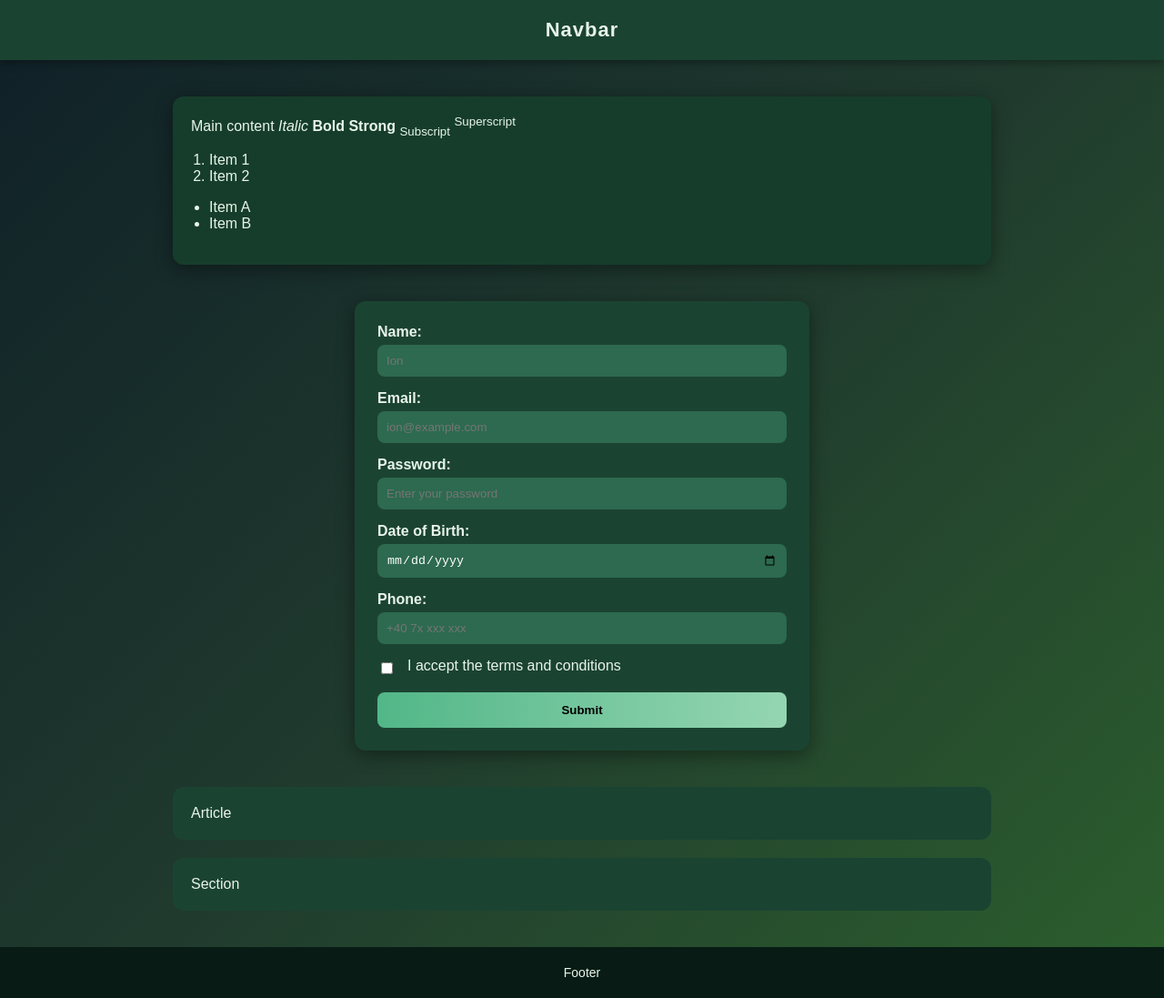
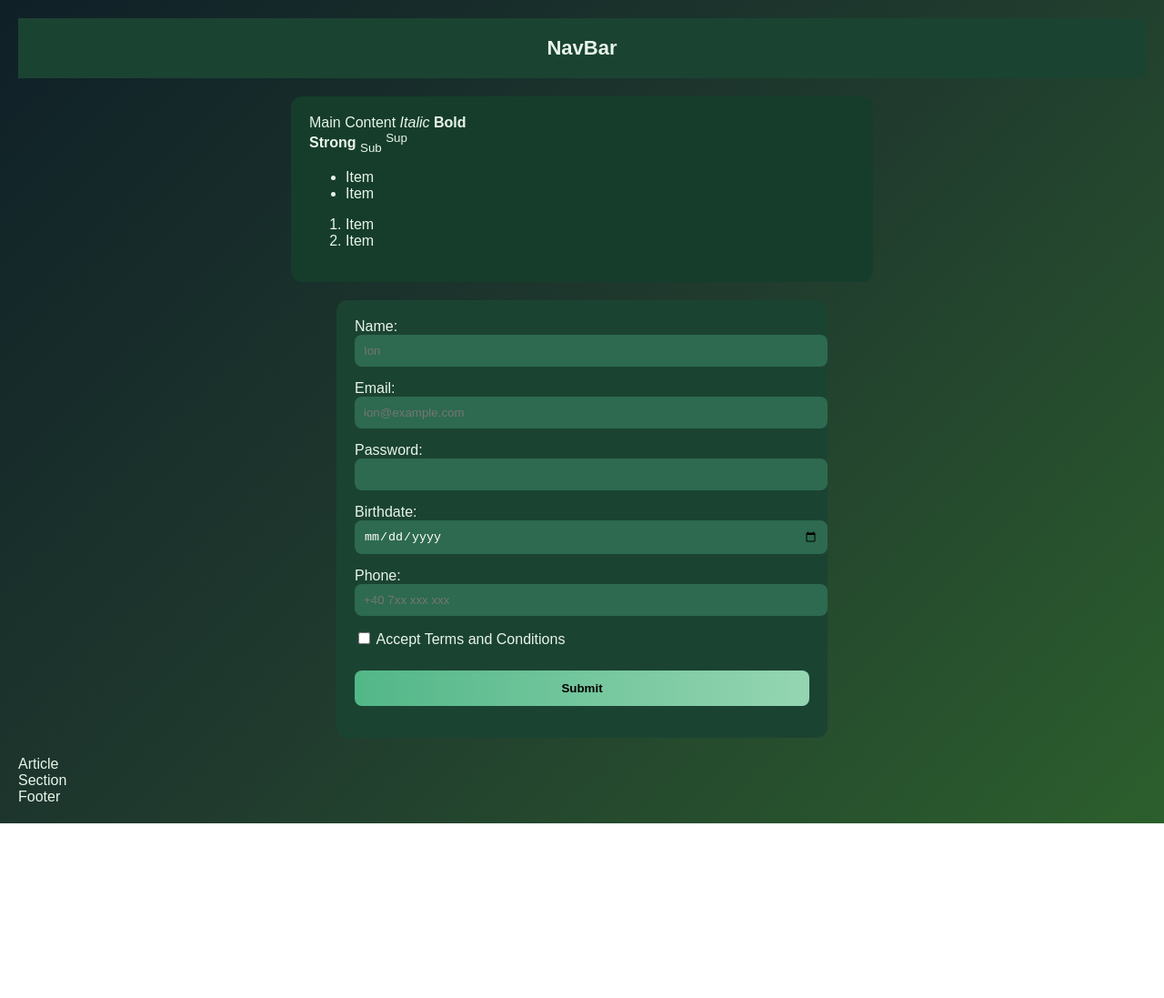
Before and after one commit to alexmakvas/TW26-Macovei-Alexandr, a plain HTML site: page index.html in a window 1280 px wide. Shown: the whole page at 91% size. After the commit the page ends 905 px from the top, so only its background shows below. Drawn offline with Linux system fonts and the light colour scheme.

Commit message:
refactored

```diff
--- a/index.html
+++ b/index.html
@@ -1,86 +1,70 @@
 <!DOCTYPE html>
 <html lang="en">
+
 <head>
     <meta charset="UTF-8">
     <meta name="viewport" content="width=device-width, initial-scale=1.0">
+    <link rel="stylesheet" href="style.css">
     <title>Document</title>
-    <link rel="stylesheet" href="style.css">
 </head>
+
 <body>
-    <nav>
-        Navbar
-    </nav>
-
+    <nav>NavBar</nav>
     <main>
-        Main content
+        Main Content
         <i>Italic</i>
         <b>Bold</b>
+        <br>
         <strong>Strong</strong>
-        <sub>Subscript</sub>
-        <sup>Superscript</sup>
+        <sub>Sub</sub>
+        <sup>Sup</sup>
+        <ul>
+            <li>Item</li>
+            <li>Item</li>
+        </ul>
         <ol>
-            <li>Item 1</li>
-            <li>Item 2</li>
+            <li>Item</li>
+            <li>Item</li>
         </ol>
-        <ul>
-            <li>Item A</li>
-            <li>Item B</li>
     </main>
 
-
-<!--
-    -name
-    -email
-    -password
-    -data nasterii
-    -telefon
-    -acceptare termeni si conditii
-    -submit
--->
-    <form>
-        <div class="form-group">
+    <form method="POST" action="https://httpbin.org/post">
+        <div>
             <label for="name">Name:</label>
             <input type="text" id="name" name="name" placeholder="Ion" required>
         </div>
-
-        <div class="form-group">
+        <div>
             <label for="email">Email:</label>
             <input type="email" id="email" name="email" placeholder="ion@example.com" required>
         </div>
-
-        <div class="form-group">
+        <div>
             <label for="password">Password:</label>
-        <input type="password" id="password" name="password" placeholder="Enter your password" required >
+            <input type="password" id="password" name="password" minlength="4" required>
+        </div>
+        <div>
+            <label for="birthdate">Birthdate:</label>
+            <input type="date" id="birthdate" name="birthdate">
+        </div>
+        <div>
+            <label for="phone">Phone:</label>
+            <input type="tel" id="phone" name="phone" placeholder="+40 7xx xxx xxx">
+        </div>
+        <div>
+            <input type="checkbox" id="terms" name="terms" required>
+            <label for="terms">Accept Terms and Conditions</label>
         </div>
 
-        <div class="form-group">
-        <label for="dob">Date of Birth:</label>
-        <input type="date" id="dob" name="dob" required>
+        <div>
+        <input type="submit" value="Submit">
         </div>
-
-        <div class="form-group">
-        <label for="phone">Phone:</label>
-        <input type="tel" id="phone" name="phone" placeholder="+40 7x xxx xxx" required>
-        </div>
-
-        <div class="checkbox-group">
-            <input type="checkbox" id="terms" name="terms" required>
-            <label for="terms">I accept the terms and conditions</label>
-        </div>
-
-        <input type="submit" value="Submit">
     </form>
 
-    <article>
-        Article
-    </article>
 
-    <section>
-        Section
-    </section>
+    <article>Article</article>
+    <section>Section</section>
+    <footer>Footer</footer>
 
-    <footer>
-        Footer
-    </footer>
+    <script src="script.js" defer></script>
 </body>
+
 </html>
--- a/style.css
+++ b/style.css
@@ -1,11 +1,9 @@
-* {
-    box-sizing: border-box;
-}
 body {
-    margin: 0;
     font-family: Arial, sans-serif;
     background: linear-gradient(135deg, #0f2027, #203a2e, #2c5f2d);
     color: #e8f5e9;
+    margin: 0;
+    padding: 20px;
 }
 
 nav {
@@ -14,105 +12,79 @@ nav {
     text-align: center;
     font-size: 22px;
     font-weight: bold;
-    letter-spacing: 1px;
-    box-shadow: 0 2px 10px rgba(0,0,0,0.4);
 }
 
 main {
-    max-width: 900px;
-    margin: 40px auto;
+    max-width: 600px;
+    margin: 20px auto;
     padding: 20px;
     background-color: #163d2b;
     border-radius: 12px;
-    box-shadow: 0 5px 20px rgba(0,0,0,0.4);
-}
-
-ol, ul {
-    margin-top: 15px;
-    padding-left: 20px;
 }
 
 form {
     max-width: 500px;
-    margin: 40px auto;
-    padding: 25px;
-    background-color: #1b4332;
-    border-radius: 12px;
-    box-shadow: 0 5px 20px rgba(0,0,0,0.4);
-}
-
-label {
-    display: block;
-    margin-bottom: 5px;
-    font-weight: bold;
-}
-
-input[type="text"],
-input[type="email"],
-input[type="password"],
-input[type="date"],
-input[type="tel"] {
-    width: 100%;
-    padding: 10px;
-    margin-bottom: 15px;
-    border: none;
-    border-radius: 8px;
-    background-color: #2d6a4f;
-    color: white;
-    outline: none;
-    transition: 0.3s;
-}
-
-input:focus {
-    background-color: #40916c;
-    box-shadow: 0 0 5px #a3f7bf;
-}
-
-input[type="checkbox"] {
-    margin-right: 8px;
-    accent-color: #52b788;
-}
-
-input[type="submit"] {
-    width: 100%;
-    padding: 12px;
-    background: linear-gradient(90deg, #52b788, #95d5b2);
-    border: none;
-    border-radius: 8px;
-    font-weight: bold;
-    cursor: pointer;
-    transition: 0.3s;
-}
-
-input[type="submit"]:hover {
-    background: linear-gradient(90deg, #40916c, #74c69d);
-    transform: translateY(-2px);
-}
-
-article, section {
-    max-width: 900px;
     margin: 20px auto;
     padding: 20px;
     background-color: #1b4332;
     border-radius: 12px;
 }
 
-footer {
-    text-align: center;
-    padding: 20px;
-    margin-top: 40px;
-    background-color: #081c15;
-    font-size: 14px;
+form div {
+    margin-bottom: 15px;
+}
+
+input[type="text"], input[type="email"], input[type="password"], input[type="date"], input[type="tel"] {
+    width: 100%;
+    padding: 10px;
+    border: none;
+    border-radius: 8px;
+    background-color: #2d6a4f;
+    color: white;
+}
+
+input[type="submit"], #resetBtn {
+    width: 100%;
+    padding: 12px;
+    border: none;
+    border-radius: 8px;
+    background: linear-gradient(90deg, #52b788, #95d5b2);
+    cursor: pointer;
+    font-weight: bold;
+    margin-top: 10px;
+}
+
+input[type="submit"]:hover, #resetBtn:hover {
+    background: linear-gradient(90deg, #40916c, #74c69d);
+    transform: translateY(-2px);
 }
 
 .checkbox-group {
     display: flex;
     align-items: center;
-    margin-bottom: 15px;
 }
 
-.checkbox-group label {
-    display: inline;
-    margin-left: 8px;
-    font-weight: normal;
+.data-card {
+    background: linear-gradient(135deg, #2d6a4f, #1b4332);
+    padding: 15px 20px;
+    margin-bottom: 15px;
+    border-radius: 12px;
+    box-shadow: 0 5px 15px rgba(0,0,0,0.4);
+    transition: opacity 0.5s;
+    opacity: 0;
+    animation: fadeIn 0.5s forwards;
 }
+
+.data-card h3 {
+    margin: 0 0 5px 0;
+    color: #a3f7bf;
+}
+
+.data-card p {
+    margin: 0;
+    color: #e8f5e9;
+}
+
+@keyframes fadeIn {
+    to { opacity: 1; }
+}
```
Lines whose indentation alone changed are shown as unchanged.
